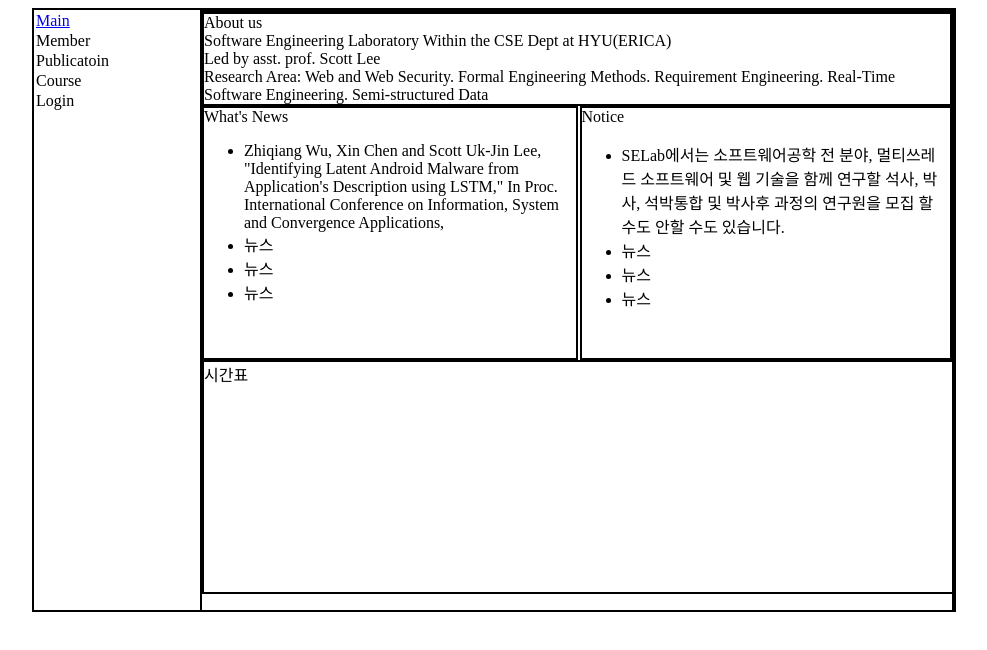
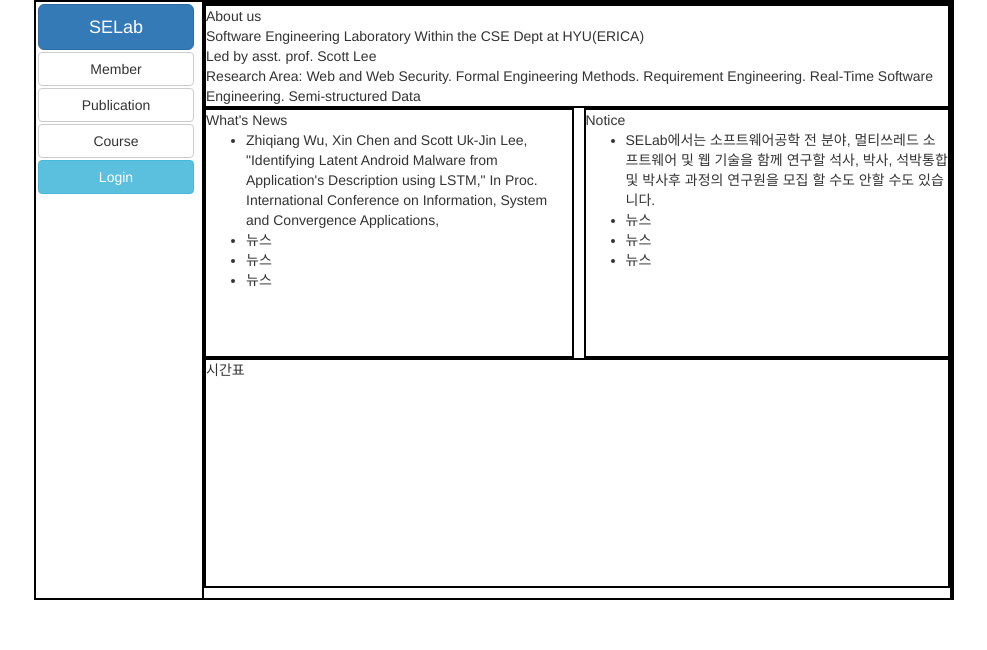
Before and after one commit to hanyang-selab/hanyang-selab, a plain HTML site: page index.html in a window 1280 px wide. Shown: the whole page, without its empty margins (146-1133 px from the left). Drawn offline with nearby package versions, Linux system fonts and the light colour scheme.

Commit message:
Update index.html

```diff
--- a/index.html
+++ b/index.html
@@ -5,15 +5,26 @@
         <meta name="viewport" content="width=device-width, initial-scale=1">
         <title>SELAB</title>
         <link rel="stylesheet" href="style.css">
+        <link href="/css/bootstrap.min.css" rel="stylesheet">
     </head>
     <body>
         <div class="main">
             <div class="leftside">
-                <div class="mainbutton"><a href="index.html">Main</a></div>
-                <div class="mainbutton">Member</div>
-                <div class="mainbutton">Publicatoin</div>
-                <div class="mainbutton">Course</div>
-                <div class="mainbutton">Login</div>
+                <div class="mainbutton">
+                    <button type="button" class="btn btn-primary btn-block btn-lg">SELab</button>
+                </div>
+                <div class="mainbutton">
+                    <button type="button" class="btn btn-default btn-block">Member</button>
+                </div>
+                <div class="mainbutton">
+                    <button type="button" class="btn btn-default btn-block">Publication</button>
+                </div>
+                <div class="mainbutton">
+                    <button type="button" class="btn btn-default btn-block">Course</button>
+                </div>
+                <div class="mainbutton">
+                    <button type="button" class="btn btn-info btn-block">Login</button>
+                </div>
             </div>
             <div class="rightside">
                 <div class="aboutus">
```
